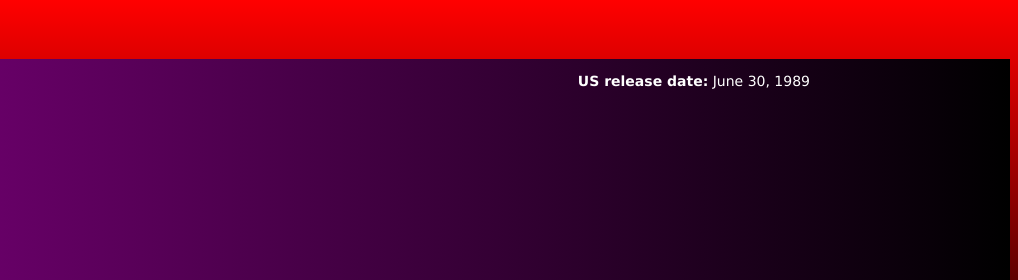
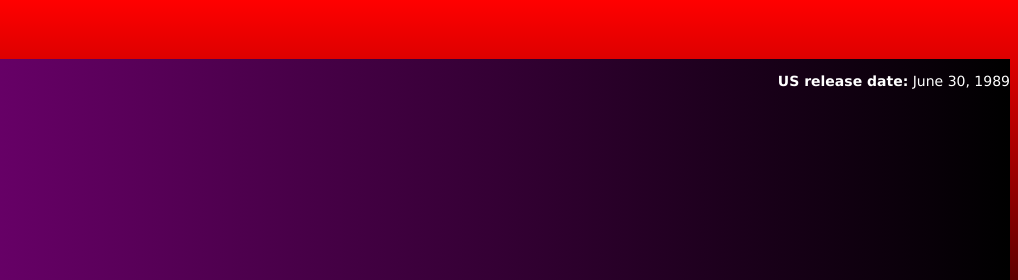
Before and after one commit to jerrybspray/geraldbspray, a plain HTML site: page index.html in a window 1280 px wide. Shown: the top 280 px of the page, 262-1280 px from the left. Drawn offline with Linux system fonts and the light colour scheme.

Commit message:
Update index.html

```diff
--- a/index.html
+++ b/index.html
@@ -12,7 +12,7 @@
 <div style = "background-image: linear-gradient(to right, purple, black);">
 <img src = "https://m.media-amazon.com/images/M/MV5BM2Y1ZjY5YmYtYjZhYy00OWRhLTk0NjEtNzQ1MTE3ZGY3OGUzXkEyXkFqcGdeQXVyMjUyNDk2ODc@._V1_FMjpg_UX1000_.jpg"
   height = "375" width = "250" float = "left">
-  <p style = "font-family: verdana; color: white; font-size: 14px; float: right; padding-right: 200px;">
+  <p style = "font-family: verdana; color: white; font-size: 14px; float: right; padding-left: 200px;">
     <b>US release date:</b> June 30, 1989
   </p>
 </div>
```
